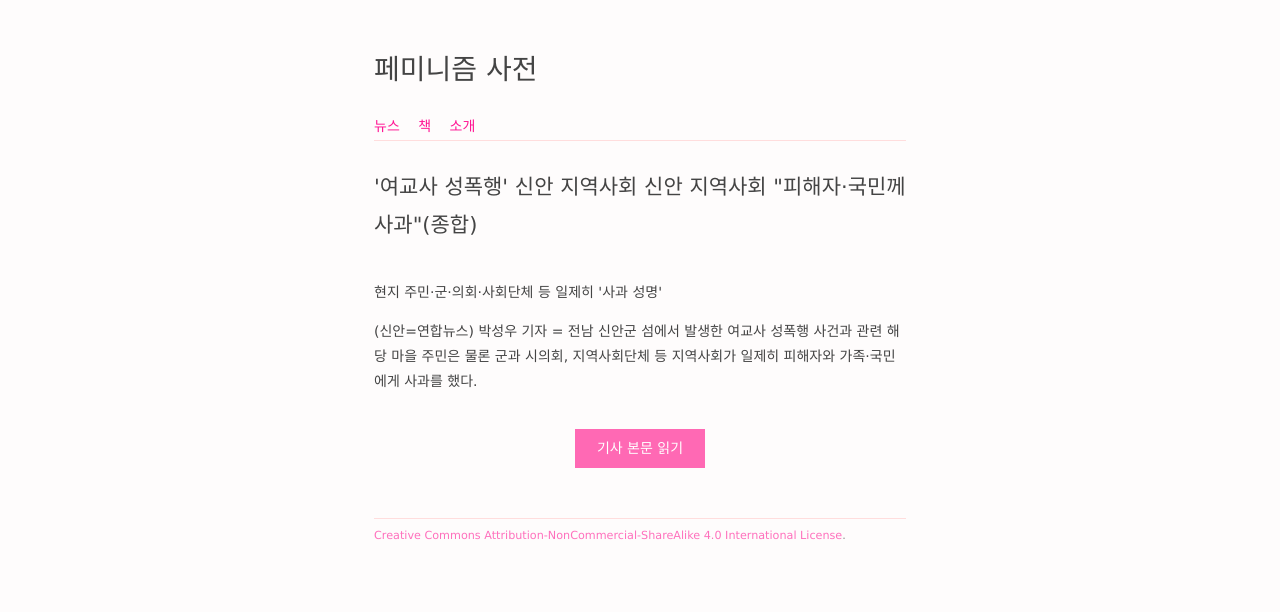
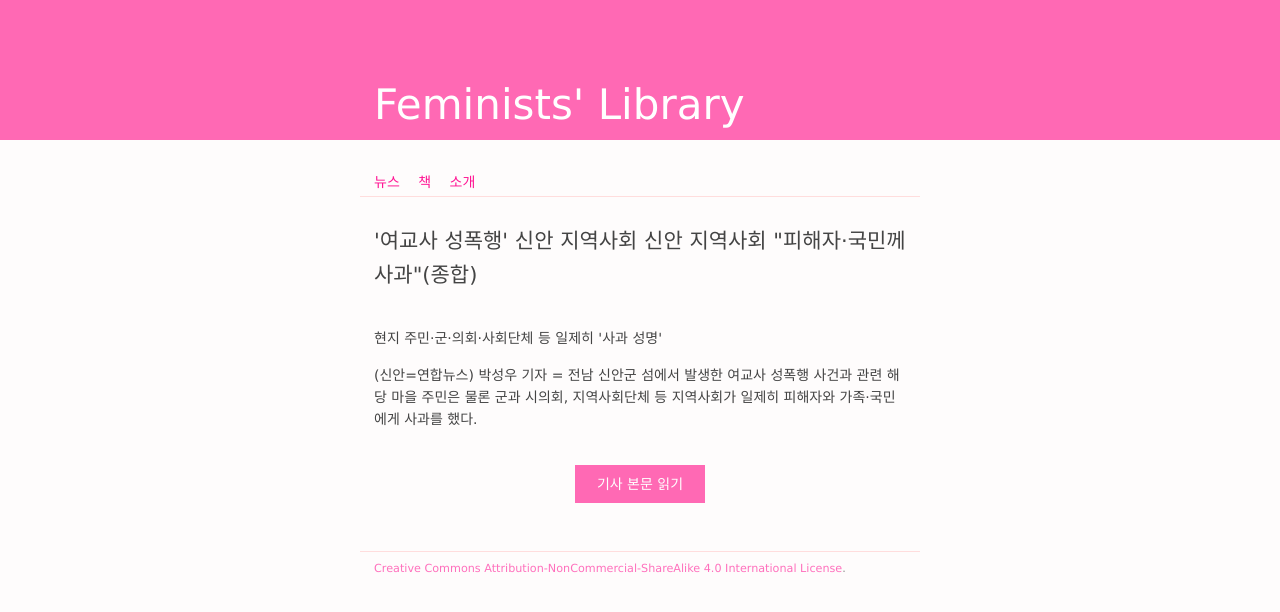
Before and after one commit to gyurey/gyurey.github.io, a Jekyll site: the page built from index.html, in a window 1280 px wide. Shown: the top 612 px of the page. Built offline with Jekyll 4.4.1, drawn with Linux system fonts in a browser that asks for light colours; nearby versions of some CDN libraries; library files that are not in the unit come from our copies.

Commit message:
New design

```diff
--- a/_layouts/default.html
+++ b/_layouts/default.html
@@ -12,7 +12,9 @@
 </head>
 
 <body>
-    <h1 class="main-title">페미니즘 사전</h1>
+    <header>
+        <h1 class="main-title">Feminists' Library</h1>
+    </header>
 
     <nav>
         <ul>
--- a/styles/default.scss
+++ b/styles/default.scss
@@ -9,15 +9,14 @@
 html {
     font-family: Apple SD Gothic Neo, Nanum Barun Gothic, Nanum Gothic, Malgun Gothic, Verdana, Arial, Dotum, sans-serif;
     font-size: 14px;
-    line-height: 1.8;
+    line-height: 1.6;
     color: #444;
     background-color: #FEFCFC;
 }
 
 body {
-    max-width: 40rem;
-    margin: 0 auto;
-    padding: 1rem 1rem 2rem;
+    margin: 0;
+    padding: 0;
 }
 
 h1, h2, h3, h4, h5, h6 {
@@ -36,17 +35,40 @@ a:hover {
     text-decoration: underline;
 }
 
+main, footer, nav, .main-title {
+    max-width: 40rem;
+    margin: 0 auto;
+    padding-left: 1rem;
+    padding-right: 1rem;
+}
+
 .main-title {
-    padding: 3rem 0 2rem;
+    padding-top: 6rem;
+    padding-bottom: 1rem;
     line-height: 1;
-    font-size: 2rem;
+    font-size: 3rem;
+    font-weight: 100;
+    color: #FFF;
+    max-width: 40rem;
+    margin: 0 auto;
+
+    @media (max-width: 400px) {
+        font-size: 2.5rem;
+    }
+}
+
+header {
+    background-color: hotpink;
 }
 
 nav {
+    padding-top: 2rem;
+
     ul {
-        margin: 0 0 0 -0.5rem;
+        margin-top: 0;
+        margin-bottom: 0;
+        margin-left: -0.5rem;
         padding-left: 0;
-
     }
 
     li {
@@ -60,14 +82,13 @@ nav {
         height: 2rem;
         line-height: 2rem;
     }
-    a:hover {
-    }
 }
 
 main {
     border-top: 1px solid #FDD;
     border-bottom: 1px solid #FDD;
-    padding: 2rem 0;
+    padding-top: 2rem;
+    padding-bottom: 2rem;
 
     h2 {
         padding-bottom: 1.5rem;
@@ -75,7 +96,8 @@ main {
 }
 
 footer {
-    padding: 0.5rem 0 0;
+    padding-top: 0.5rem;
+    padding-bottom: 2rem;
     font-size: 0.8rem;
     opacity: 0.6;
     line-height: 20px;
```
Also changed, not shown: 1 other file.
